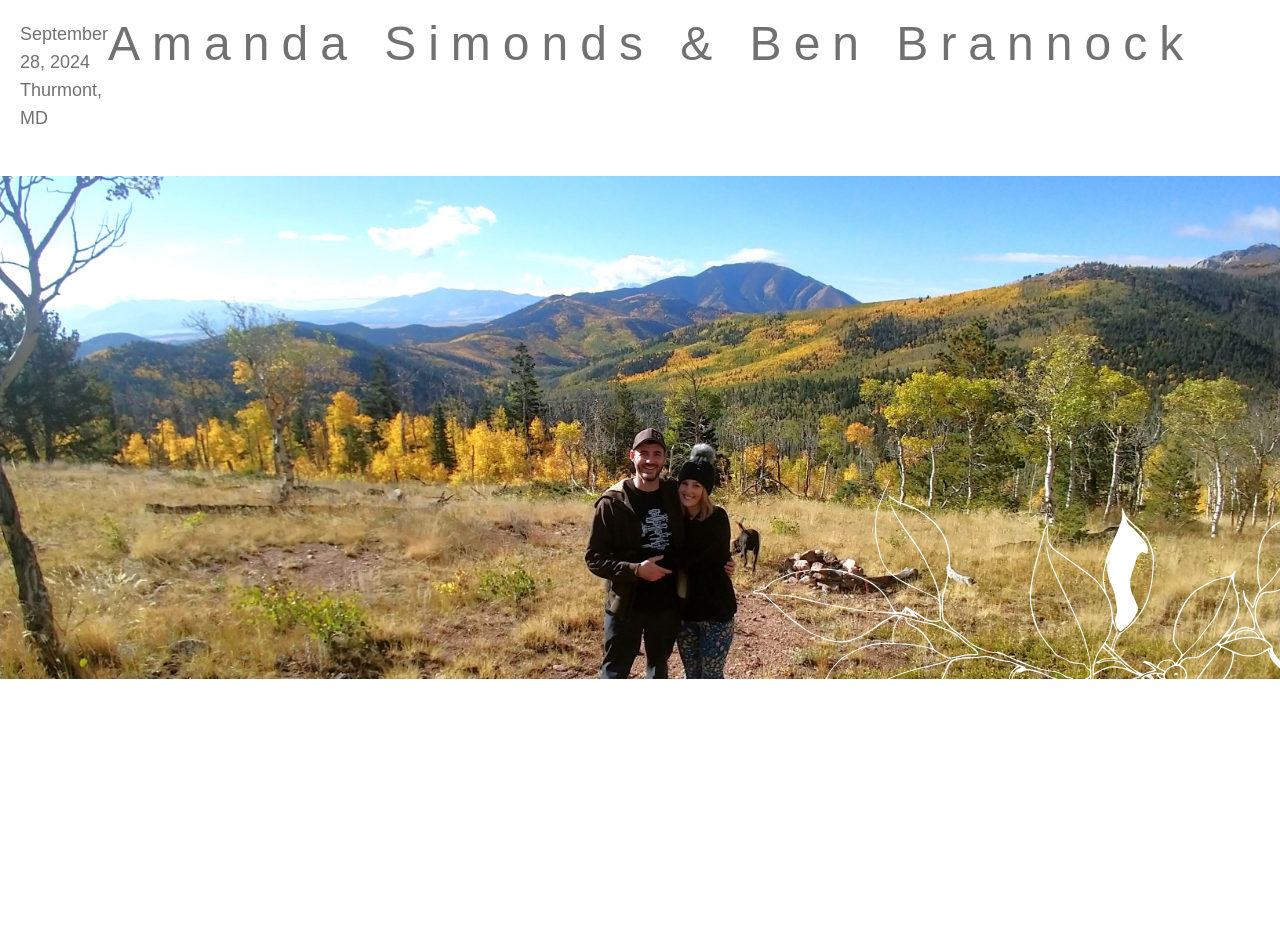
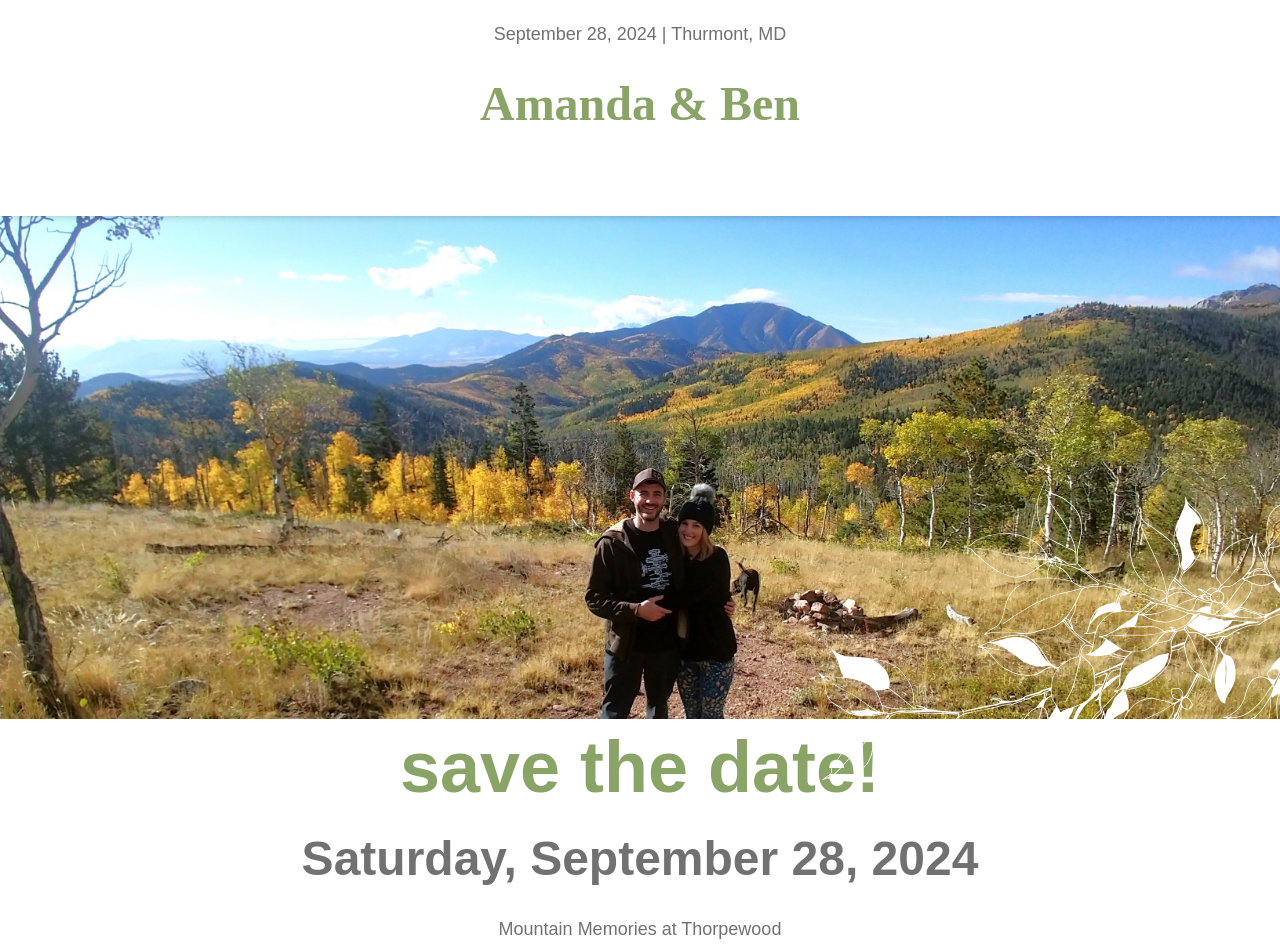
Before and after one commit to amandasimonds/brannocks-at-the-disco, a React (Create React App) app: page / in a window 1280 px wide. Shown: the top 948 px of the page. Built offline with nearby package versions, Linux system fonts and the light colour scheme; the HTML template or start-up script is replaced by a standard one; a web font is replaced by a local one.

Commit message:
update navigation, font, and header!

```diff
--- a/src/App.js
+++ b/src/App.js
@@ -2,13 +2,17 @@ import { Header } from './components/Header';
 import Home from './components/Home';
 import OurWedding from './components/OurWedding';
 import Bottom from './components/Bottom';
+import Navbar from './components/Navbar';
+import Main from './components/Main';
 
 function App() {
 	return (
 		<div>
 			<Header />
+			<Navbar />
 			<Home id="home" />
-			<OurWedding id="our-wedding"/>
+			<Main/>
+			{/* <OurWedding id="our-wedding" /> */}
 			<Bottom />
 		</div>
 	);
--- a/src/components/Header.jsx
+++ b/src/components/Header.jsx
@@ -3,16 +3,13 @@ import Navbar from './Navbar';
 
 export const Header = () => {
 	return (
-		<div className="sticky top-0 w-full flex-col absolute z-10 justify-between justify-center bg-white md:p-5 p-2 text-gray">
-			<div className="flex">
-				<div className="animate-slide-in-right flex-1 flex-col flex">
-					<p>September 28, 2024</p>
-					<p>Thurmont, MD</p>
-				</div>
-				<h1 className='animate-fade-in'>Amanda Simonds & Ben Brannock</h1>
-				<div className="flex-1"></div>
+		<div className="w-full flex gap-4 flex-col items-center bg-white md:p-5 p-2">
+			<div className="animate-slide-in-right">
+				<p>September 28, 2024 | Thurmont, MD</p>
 			</div>
-			<Navbar />
+			<h1 className="font-helloloved pb-4 pt-4 text-[1.5rem] md:text-[3rem] text-greenlight2 animate-fade-in">
+				Amanda & Ben
+			</h1>
 		</div>
 	);
 };
--- a/src/components/Home.jsx
+++ b/src/components/Home.jsx
@@ -8,7 +8,7 @@ const Home = () => {
 			<div className='h-[40vh] md:h-auto overflow-hidden'>
 				<img
 					src={BannerPic}
-					className="animate-fade-in md:object-cover md:scale-[1] object-cover scale-[3] md:top-0 top-[20px] relative"
+					className="animate-fade-in md:object-cover md:scale-[1] object-cover scale-[3] relative"
 					alt="Amanda and Ben in the Rocky Mountains"
 				/>
 			</div>
@@ -16,7 +16,7 @@ const Home = () => {
 				<img
 					src={LeavesVector}
 					alt="White leaves outline"
-					className="absolute right-0"
+					className="absolute right-0 md:w-[60%]"
 				/>
 			</div>
 		</div>
--- /dev/null
+++ b/src/components/Main.jsx
@@ -0,0 +1,17 @@
+import React from 'react';
+
+const Main = () => {
+	return (
+		<div className="flex flex-col p-3 items-center gap-4 md:gap-8">
+			<h1>save the date!</h1>
+			<h2>Saturday, September 28, 2024</h2>
+			<div className='flex-col flex items-center'>
+				<p>Mountain Memories at Thorpewood</p>
+				<p>12805A Mink Farm Rd</p>
+				<p>Thurmont, MD 21788</p>
+			</div>
+		</div>
+	);
+};
+
+export default Main;
--- a/src/components/Navbar.jsx
+++ b/src/components/Navbar.jsx
@@ -5,14 +5,24 @@ const Navbar = () => {
 	const [mobileNav, setNav] = useState(false);
 	const handleClick = () => setNav(!mobileNav);
 	return (
-		<div>
+		<div className="md:sticky top-0 z-10">
 			{/* menu */}
-			<ul className="hidden md:flex justify-center animate-fade-in">
-				<li><a href="#home">Home</a></li>
-				<li><a href="#our-wedding">Our Wedding</a></li>
-				<li>Registry</li>
-				<li>Contact</li>
-			</ul>
+			<div className="hidden md:block bg-white relative shadow-md z-10">
+				<ul className=" justify-center flex animate-fade-in md:pb-3 md:pt-3 text-graydark">
+					<li>
+						<a href="#our-wedding">wedding day</a>
+					</li>
+					<li>
+						<a href="#our-wedding">accomodations</a>
+					</li>
+					<li>
+						<a href="#our-wedding">rsvp</a>
+					</li>
+					<li>
+						<a href="#our-wedding">contact</a>
+					</li>
+				</ul>
+			</div>
 			<div
 				onClick={handleClick}
 				className={` absolute top-[.5rem] right-[.5rem] cursor-pointer
@@ -36,8 +46,12 @@ const Navbar = () => {
 				<li className="py-4 text-xl">
 					<a href="#our-wedding">Our Wedding</a>
 				</li>
-				<li className="py-4 text-xl">Registry</li>
-				<li className="py-4 text-xl">Contact</li>
+				<li className="py-4 text-xl">
+					<a href="#home">Registry</a>
+				</li>
+				<li className="py-4 text-xl">
+					<a href="#our-wedding">Contact</a>
+				</li>
 			</ul>
 		</div>
 	);
--- a/src/index.css
+++ b/src/index.css
@@ -3,7 +3,7 @@
 @tailwind utilities;
 
 @font-face {
-	font-family: 'HelloLoved';
+	font-family: 'Hello Loved';
 	src: local('HelloLovedLovelyFont'),
 		url('./assets/fonts/HelloLoved/HelloLovedLovelyFont.ttf')
 			format('truetype');
@@ -19,6 +19,13 @@
 }
 
 @layer base {
+	body {
+		@apply font-playfair text-gray;
+	}
+
+	a {
+		@apply hover:text-rust md:text-lg;
+	}
 
 	li {
 		@apply px-4;
@@ -26,15 +33,15 @@
 	}
 
 	p {
-		@apply md:text-lg text-[.5rem];
+		@apply md:text-lg;
 	}
 
 	h1 {
-		@apply md:tracking-[0.75rem] md:text-5xl font-light;
+		@apply md:text-7xl text-greenlight2 font-bold text-3xl
 	}
 
 	h2 {
-		@apply md:tracking-[0.25rem] md:text-5xl text-base/[2rem] text-white font-light;
+		@apply md:text-5xl text-lg font-bold;
 	}
 
 	h4 {
--- a/tailwind.config.js
+++ b/tailwind.config.js
@@ -4,7 +4,8 @@ module.exports = {
 	theme: {
 		extend: {
 			fontFamily: {
-				robotoslab: ['"Roboto Slab"', 'cursive'],
+				playfair: ['"Playfair Display"', 'sans-serif'],
+				helloloved: ['"Hello Loved"', 'cursive'],
 			},
 			keyframes: {
 				slideInLeft: {
@@ -42,7 +43,8 @@ module.exports = {
 		colors: {
 			green: '#354e2f',
 			greenlight: '#687c4d',
-			rust: '#af5f32',
+			greenlight2: '#89A466',
+			rust: '#D77E61',
 			orange: '#d0671f',
 			blue: '#3f4f62',
 			graylight: '#9fa092',
```
